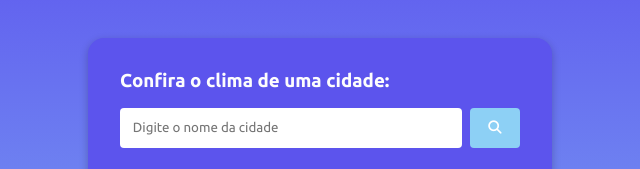
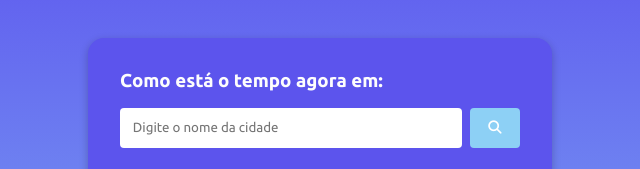
Before and after one commit to smacoli/appTempo, a plain HTML site: page index.html in a window 1280 px wide. Shown: the part 147-316 px from the top of the page, 320-960 px from the left. Drawn offline with Linux system fonts and the light colour scheme.

Commit message:
Update index.html

```diff
--- a/index.html
+++ b/index.html
@@ -4,7 +4,7 @@
         <meta charset="UTF-8" />
         <meta http-equiv="X-UA-Compatible" content="IE=edge" />
         <meta name="viewport" content="width=device-width, initial-scale=1.0" />
-        <title>Clima agora!</title>
+        <title>Clima app</title>
         <!-- Google Fonts -->
         <link rel="preconnect" href="https://fonts.googleapis.com" />
         <link rel="preconnect" href="https://fonts.gstatic.com" crossorigin />
@@ -20,7 +20,7 @@
     <body>
         <div class="container">
         <div class="form">
-            <h3>Confira o clima de uma cidade:</h3>
+            <h3>Como está o tempo agora em:</h3>
             <div class="form-input-container">
             <input
             type="text"
```
